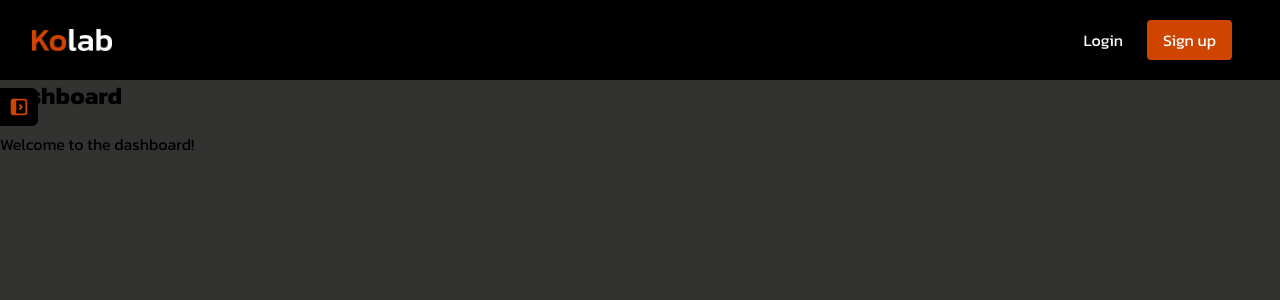
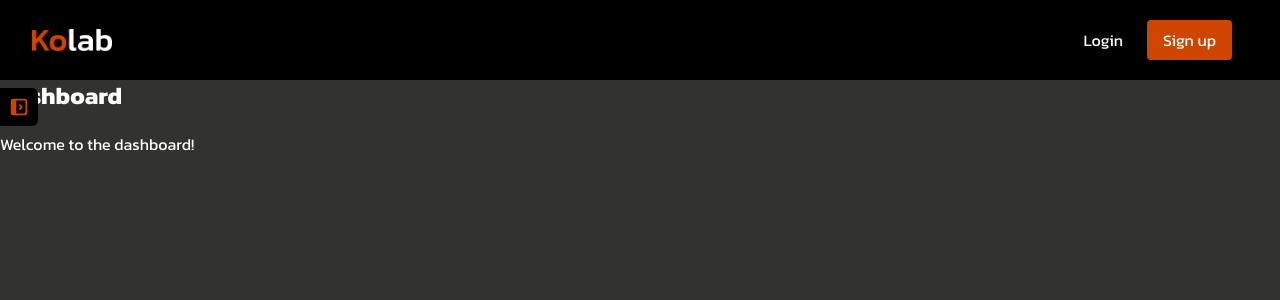
Before and after one commit to takitajwar17/Kolab-Dev-Classroom, a Next.js app in the folder client/: page /dashboard in a window 1280 px wide. Shown: the top 300 px of the page. Built offline with nearby package versions, Linux system fonts and the light colour scheme; no server answers.

Commit message:
page full width

```diff
--- a/client/app/dashboard/page.jsx
+++ b/client/app/dashboard/page.jsx
@@ -1,8 +1,10 @@
 const Dashboard = () => {
   return (
     <>
-      <h1 className='text-2xl font-bold mb-5'>Dashboard</h1>
-      <p className='mb-5'>Welcome to the dashboard!</p>
+      <div className="min-h-full min-w-full">
+        <h1 className="text-2xl font-bold mb-5 text-white">Dashboard</h1>
+        <p className="mb-5 text-white">Welcome to the dashboard!</p>
+      </div>
     </>
   );
 };
```
